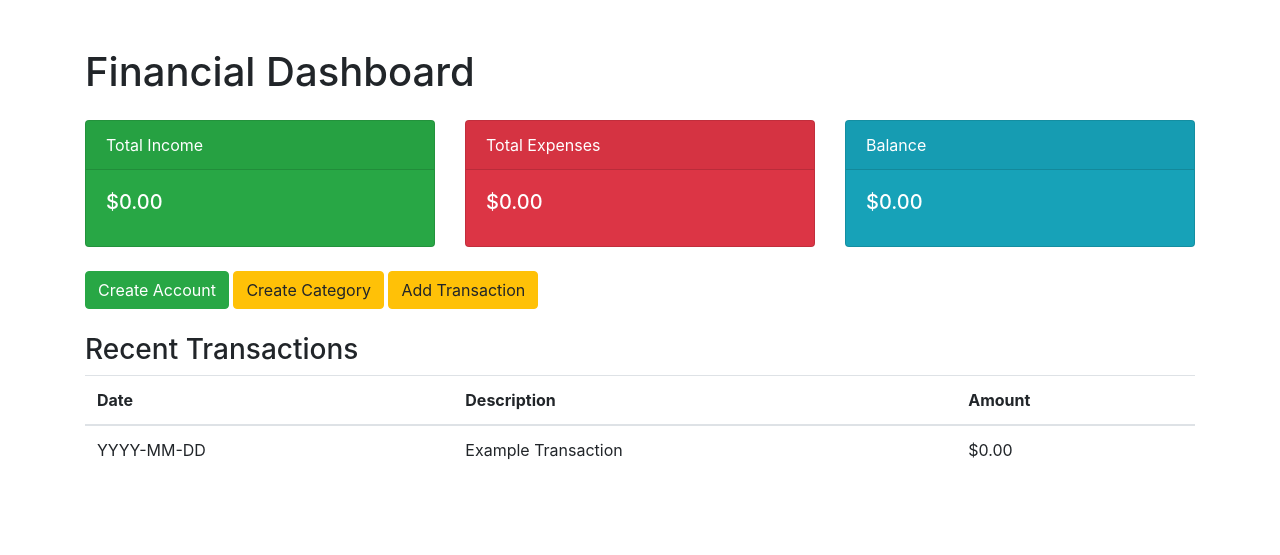
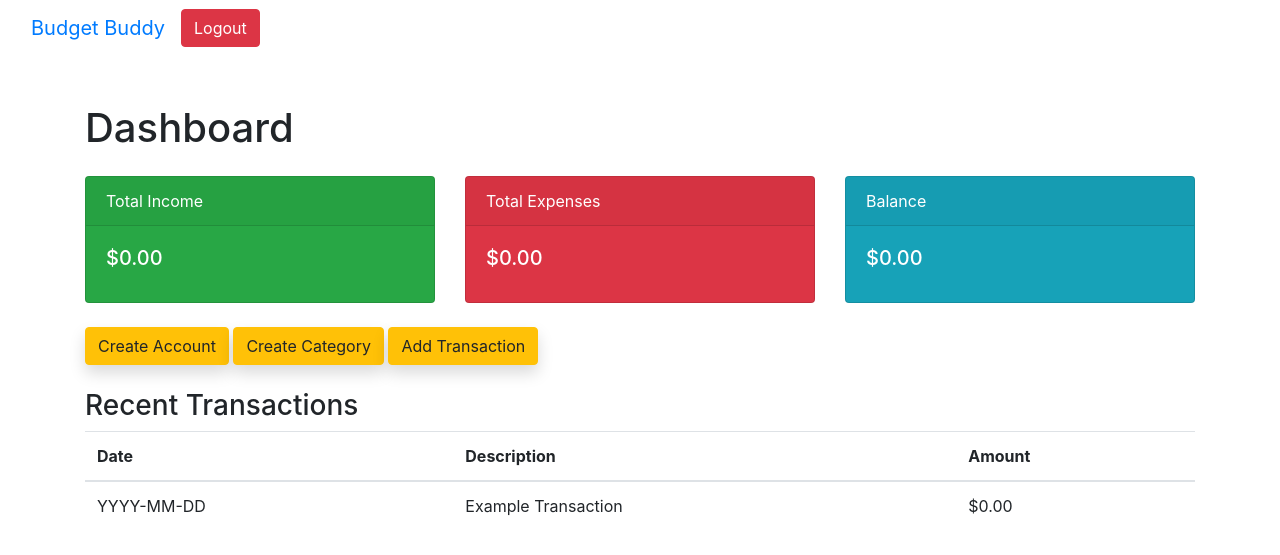
Before and after one commit to WarLoRDlArS/BudgetBuddy, a Django app: page / in a window 1280 px wide. Shown: the top 555 px of the page. Run offline with Django 5.2, Linux system fonts and the light colour scheme; a user stored in the database is signed in; some libraries are stand-ins or nearby versions.

Commit message:
Fixed design related to categories

```diff
--- a/financetracker/tracking/forms.py
+++ b/financetracker/tracking/forms.py
@@ -14,7 +14,7 @@ class AccountForm(forms.ModelForm):
 class TransactionForm(forms.ModelForm):
     class Meta:
         model = Transaction
-        fields = ['amount', 'description', 'transaction_type', 'date']
+        fields = ['amount', 'description', 'transaction_type', 'date', 'category', ]
         widgets = {
             'date': forms.DateInput(attrs={'type': 'date'}),
         }
--- a/financetracker/tracking/models.py
+++ b/financetracker/tracking/models.py
@@ -9,6 +9,8 @@ class Category(models.Model):
     description = models.TextField()
     catname = models.CharField(max_length=255)
     essential = models.BooleanField(default=False)
+    user = models.ForeignKey(User, on_delete=models.CASCADE, related_name='categories', null=True)
+
 
     def __str__(self):
         return self.catname
@@ -42,6 +44,7 @@ class Transaction(models.Model):
     description = models.CharField(max_length=255)
     date = models.DateField()
     transaction_type = models.CharField(max_length=7, choices=TRANSACTION_TYPE_CHOICES)
+    category = models.ForeignKey(Category, on_delete=models.SET_NULL, null=True, related_name='transactions')
 
     def __str__(self):
         return f"{self.transaction_type.capitalize()}: {self.amount} - {self.description}"
--- a/financetracker/tracking/templates/tracking/dashboard.html
+++ b/financetracker/tracking/templates/tracking/dashboard.html
@@ -8,8 +8,41 @@
     <link href="https://stackpath.bootstrapcdn.com/bootstrap/4.5.2/css/bootstrap.min.css" rel="stylesheet">
 </head>
 <body>
+
+    <nav class="navbar navbar-expand-lg bg-body-tertiary">
+        <div class="container-fluid">
+          <a class="navbar-brand" href="#">Budget Buddy</a>
+          <button class="navbar-toggler" type="button" data-bs-toggle="collapse" data-bs-target="#navbarSupportedContent" aria-controls="navbarSupportedContent" aria-expanded="false" aria-label="Toggle navigation">
+            <span class="navbar-toggler-icon"></span>
+          </button>
+          <div class="collapse navbar-collapse" id="navbarSupportedContent">
+            <ul class="navbar-nav me-auto mb-2 mb-lg-0">
+              <!-- <li class="nav-item">
+                <a class="nav-link active" aria-current="page" href="#">Home</a>
+              </li>
+              <li class="nav-item">
+                <a class="nav-link" href="#">Link</a>
+              </li> -->
+              <!-- <li class="nav-item dropdown">
+                <a class="nav-link dropdown-toggle" href="#" role="button" data-bs-toggle="dropdown" aria-expanded="false">
+                  Dropdown
+                </a>
+                <ul class="dropdown-menu">
+                  <li><a class="dropdown-item" href="#">Action</a></li>my-2 my-sm-0
+                  <li><a class="dropdown-item" href="#">Another action</a></li>
+                  <li><hr class="dropdown-divider"></li>
+                  <li><a class="dropdown-item" href="#">Something else here</a></li>
+                </ul>
+              </li>  -->
+            </ul>
+            <a href="{% url 'users:logout' %}" class="btn btn-danger my-2 my-sm-0">Logout</a>
+          </div>
+        </div>
+    </nav>
+
+
     <div class="container mt-5">
-        <h1 class="mb-4">Financial Dashboard</h1>
+        <h1 class="mb-4">Dashboard</h1>
 
         <!-- Dashboard Cards -->
         <div class="row">
@@ -43,9 +76,9 @@
         </div>
 
         <div class="mb-4">
-            <a href="{% url 'tracking:createAccount' %}" class="btn btn-success">Create Account</a>
-            <a href="{% url 'tracking:createCategory' %}" class="btn btn-warning">Create Category</a>
-            <a href="{% url 'tracking:createTransaction' %}" class="btn btn-warning">Add Transaction</a>
+            <a href="{% url 'tracking:createAccount' %}" class="btn btn-warning shadow">Create Account</a>
+            <a href="{% url 'tracking:createCategory' %}" class="btn btn-warning shadow">Create Category</a>
+            <a href="{% url 'tracking:createTransaction' %}" class="btn btn-warning shadow">Add Transaction</a>
         </div>
 
         <h3>Recent Transactions</h3>
--- a/financetracker/tracking/views.py
+++ b/financetracker/tracking/views.py
@@ -2,6 +2,7 @@ from django.shortcuts import render,redirect
 from .forms import CategoryForm, AccountForm, TransactionForm
 from django.contrib.auth.decorators import login_required
 
+from .models import Category
 
 @login_required(login_url = "users:login")
 def create_category(request):
@@ -29,8 +30,10 @@ def create_account(request):
     return render(request, 'tracking/createAccount.html', context={'form': form})
 
 
+
 @login_required(login_url='users:login')
 def create_transaction(request):
+    categories = Category.objects.filter(user=request.user)  # Fetch categories for the logged-in user
     if request.method == 'POST':
         form = TransactionForm(request.POST)
         if form.is_valid():
@@ -40,7 +43,9 @@ def create_transaction(request):
             return redirect('tracking:dashboard')
     else:
         form = TransactionForm()
-    return render(request, 'tracking/createTransaction.html', context={'form': form})
+
+    return render(request, 'tracking/createTransaction.html', context={'form': form, 'categories': categories})
+
 
 
 @login_required(login_url = "users:login")
--- a/financetracker/users/templates/users/registerpage.html
+++ b/financetracker/users/templates/users/registerpage.html
@@ -37,7 +37,7 @@
                 <button type="submit" class="btn btn-primary">Submit</button>
 
 
-          <p>Already Have an Account?? <a href="/login">Go Here</a></p>
+          <p>Dont Have an Account?? <a href="/login">Go Here</a></p>
 
           </form>
     </div>
--- a/financetracker/users/urls.py
+++ b/financetracker/users/urls.py
@@ -1,9 +1,10 @@
 from django.urls import path
-from .views import user_login, register_user
+from .views import user_login, register_user, logout_user
 
 
 app_name = 'users'
 urlpatterns = [
     path('login/', user_login, name='login'),
-    path('register/', register_user, name='register')
+    path('register/', register_user, name='register'),
+    path('logout/', logout_user, name='logout')
 ]
```
Also changed, not shown: financetracker/tracking/templates/tracking/createTransaction.html (+10 -0 lines), financetracker/users/views.py (+31 -1 lines), financetracker/db.sqlite3, financetracker/tracking/migrations/0002_transaction_category.py (added), financetracker/tracking/migrations/0003_category_user.py (added).
